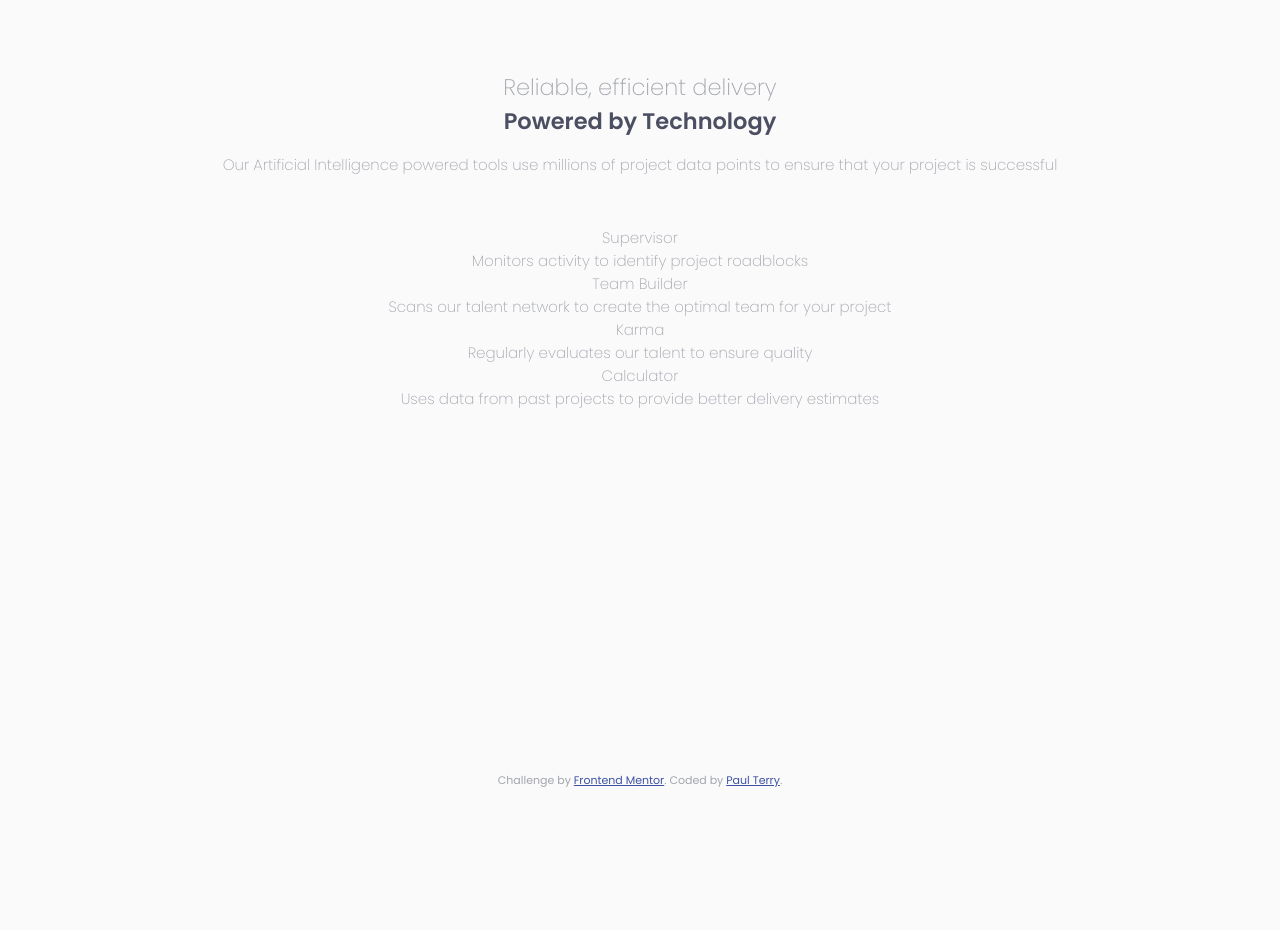
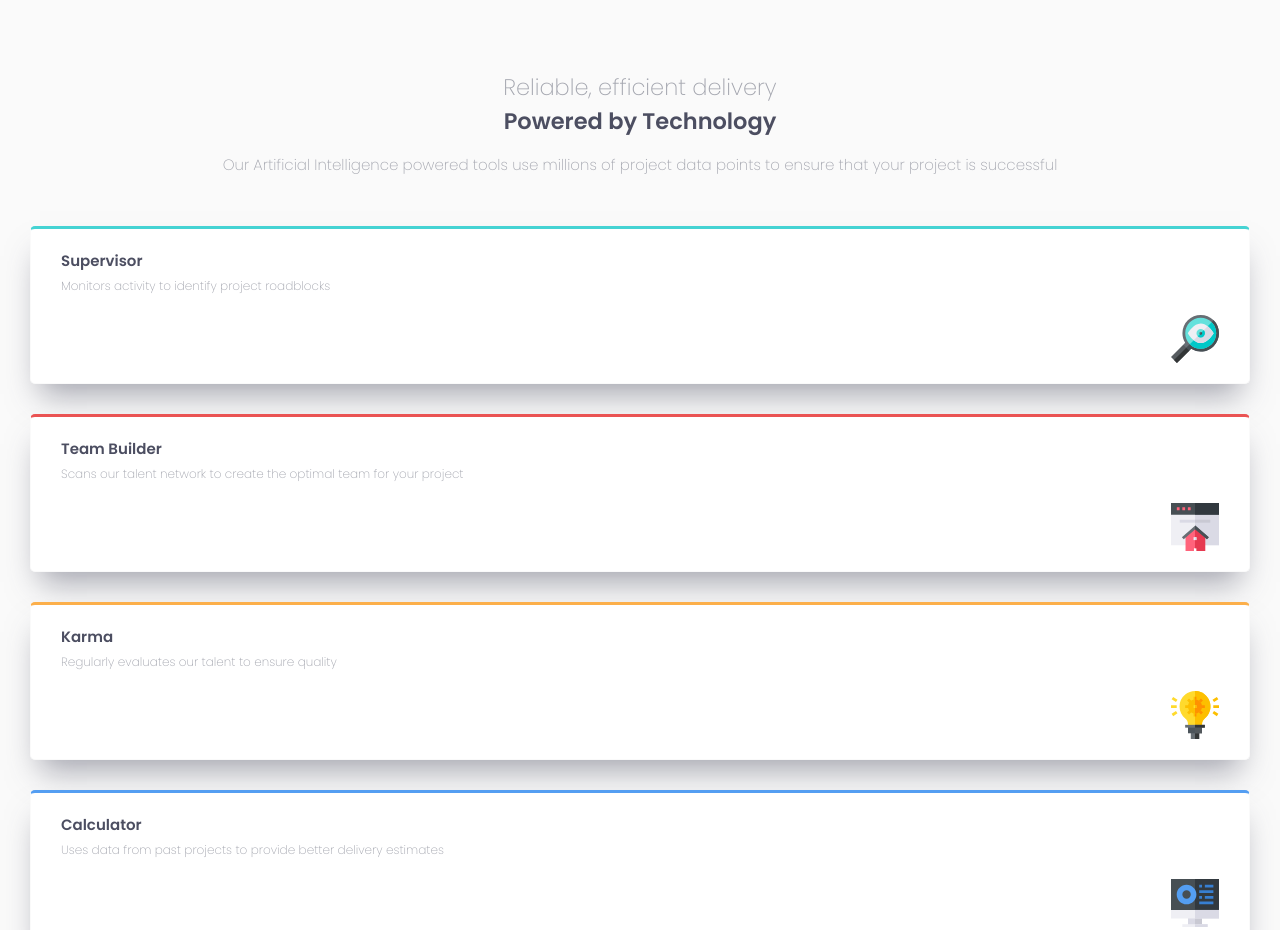
Before and after one commit to paulio84/frontend-project-four-card-feature-section, a website built with Parcel: page challenge-001-four-card-feature-section/src/index.html in a window 1280 px wide. Shown: the top 930 px of the page. Before the commit the page ends 800 px from the top, so only its background shows below. Built offline with nearby package versions, Linux system fonts and the light colour scheme.

Commit message:
Styled the cards and icons

```diff
--- a/challenge-001-four-card-feature-section/src/index.html
+++ b/challenge-001-four-card-feature-section/src/index.html
@@ -11,25 +11,6 @@
   <title>Frontend Mentor | Four card feature section</title>
 
   <link rel="stylesheet" href="scss/styles.scss">
-
-  <!-- Feel free to remove these styles or customise in your own stylesheet 👍 -->
-  <!-- Styles added from starter files for the challenge -->
-  <style>
-    .page-footer {
-      bottom: 0;
-      position: absolute;
-      width: 100vw;
-    }
-
-    .attribution {
-      font-size: 11px;
-      text-align: center;
-    }
-
-    .attribution a {
-      color: hsl(228, 45%, 44%);
-    }
-  </style>
 </head>
 
 <body>
@@ -44,50 +25,43 @@
       </p>
 
       <div class="cards">
-        <div class="card">
+        <div class="card card--supervisor">
           <div class="card__header">Supervisor</div>
           <div class="card__content">Monitors activity to identify project roadblocks</div>
           <div class="card__footer">
-            <div class="icon icon-supervisor"></div>
+            <div class="icon icon--supervisor"></div>
           </div>
         </div>
 
         <div class="card-group">
-          <div class="card">
+          <div class="card card--team-builder">
             <div class="card__header">Team Builder</div>
             <div class="card__content">Scans our talent network to create the optimal team for your project</div>
             <div class="card__footer">
-              <div class="icon icon-team-builder"></div>
+              <div class="icon icon--team-builder"></div>
             </div>
           </div>
 
-          <div class="card">
+          <div class="card card--karma">
             <div class="card__header">Karma</div>
             <div class="card__content">Regularly evaluates our talent to ensure quality</div>
             <div class="card__footer">
-              <div class="icon icon-karma"></div>
+              <div class="icon icon--karma"></div>
             </div>
           </div>
         </div>
 
-        <div class="card">
+        <div class="card card--calculator">
           <div class="card__header">Calculator</div>
           <div class="card__content">Uses data from past projects to provide better delivery estimates</div>
           <div class="card__footer">
-            <div class="icon icon-calculator"></div>
+            <div class="icon icon--calculator"></div>
           </div>
         </div>
       </div>
     </section>
   </div>
 
-  <footer class="page-footer">
-    <p class="attribution">
-      Challenge by <a href="https://www.frontendmentor.io?ref=challenge" target="_blank">Frontend Mentor</a>.
-      Coded by <a href="https://github.com/paulio84/FrontendProjects" target="_blank">Paul Terry</a>.
-    </p>
-  </footer>
-
   <script src="js/index.js"></script>
 </body>
 
--- /dev/null
+++ b/challenge-001-four-card-feature-section/src/scss/_card.scss
@@ -0,0 +1,40 @@
+.card {
+  background-color: $white;
+  -webkit-box-shadow: 0px 20px 30px -10px rgba(76,78,97,0.5);
+  -moz-box-shadow: 0px 20px 30px -10px rgba(76,78,97,0.5);
+  box-shadow: 0px 20px 30px -10px rgba(76,78,97,0.5);
+  margin-bottom: 30px;
+  padding: 20px 30px;
+
+  &--supervisor {
+    @include card-border($cyan);
+  }
+
+  &--team-builder {
+    @include card-border($red);
+  }
+
+  &--karma {
+    @include card-border($orange);
+  }
+
+  &--calculator {
+    @include card-border($blue);
+  }
+
+  &__header {
+    color: $very-dark-blue;
+    font-weight: $font-weight-600;
+    margin-bottom: 5px;
+  }
+
+  &__content {
+    font-size: $font-size-12;
+  }
+
+  &__footer {
+    display: flex;
+    justify-content: flex-end;
+    margin-top: 20px;
+  }
+}
--- a/challenge-001-four-card-feature-section/src/scss/_features.scss
+++ b/challenge-001-four-card-feature-section/src/scss/_features.scss
@@ -1,17 +1,19 @@
 .features {
   font-weight: $font-weight-200;
   padding: 70px 0;
-  text-align: center;
 
   &__title {
+    @include center-text;
     font-weight: $font-weight-200;
   }
 
   &__strapline {
+    @include center-text;
     color: $very-dark-blue;
   }
 
   &__content {
+    @include center-text;
     margin-bottom: 50px;
   }
 }
--- /dev/null
+++ b/challenge-001-four-card-feature-section/src/scss/_icon.scss
@@ -0,0 +1,22 @@
+.icon {
+  background-position: center;
+  background-size: cover;
+  height: 48px;
+  width: 48px;
+
+  &--supervisor {
+    background-image: url('../images/icon-supervisor.svg');
+  }
+
+  &--team-builder {
+    background-image: url('../images/icon-team-builder.svg');
+  }
+
+  &--karma {
+    background-image: url('../images/icon-karma.svg');
+  }
+
+  &--calculator {
+    background-image: url('../images/icon-calculator.svg');
+  }
+}
--- /dev/null
+++ b/challenge-001-four-card-feature-section/src/scss/_mixins.scss
@@ -0,0 +1,10 @@
+@mixin card-border($color) {
+  border: 1px solid $very-light-gray;
+  border-radius: 5px;
+  border-top-color: $color;
+  border-top-width: 3px;
+}
+
+@mixin center-text {
+  text-align: center;
+}
--- a/challenge-001-four-card-feature-section/src/scss/_variables.scss
+++ b/challenge-001-four-card-feature-section/src/scss/_variables.scss
@@ -9,8 +9,13 @@ $very-dark-blue: hsl(234, 12%, 34%);
 $grayish-blue: hsl(229, 6%, 66%);
 $very-light-gray: hsl(0, 0%, 98%);
 
+// other colours
+$white: #fff;
+$black: #000;
+
 // font
 $font-size-15: 1.5rem;
+$font-size-12: 1.2rem;
 // font-family and size imported into html file from Google Fonts
 $font-family: 'Poppins', sans-serif;
 
--- a/challenge-001-four-card-feature-section/src/scss/styles.scss
+++ b/challenge-001-four-card-feature-section/src/scss/styles.scss
@@ -1,3 +1,6 @@
 @import 'variables';
 @import 'base';
+@import 'mixins';
 @import 'features';
+@import 'card';
+@import 'icon';
```
